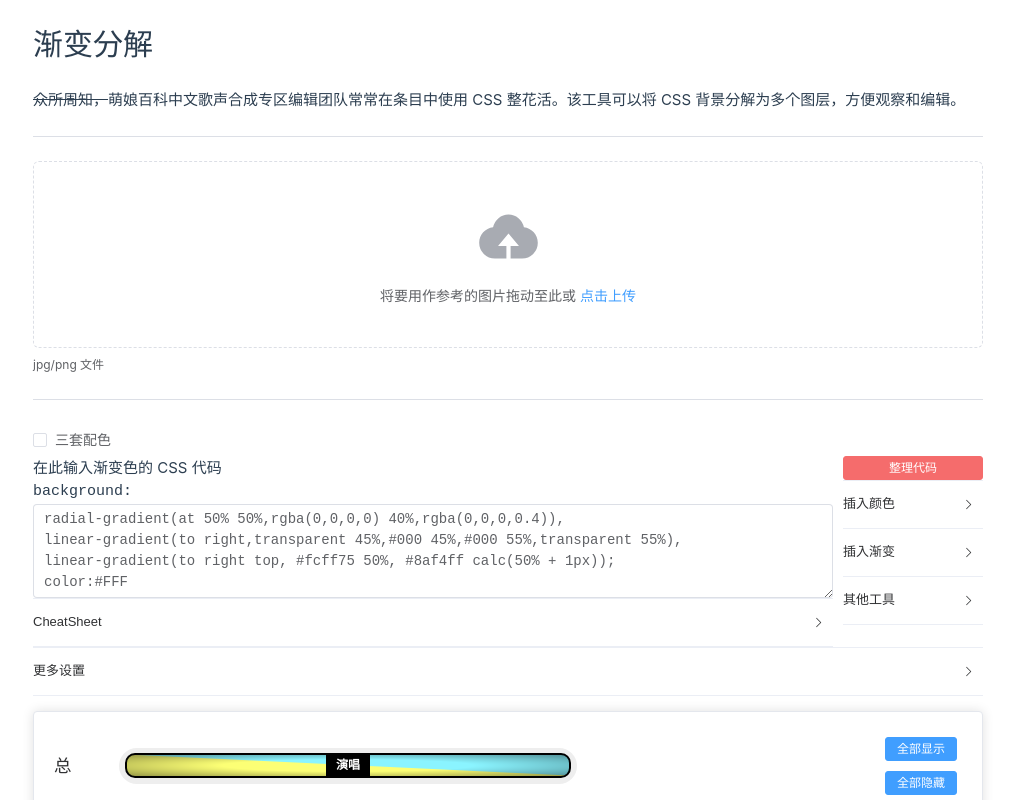
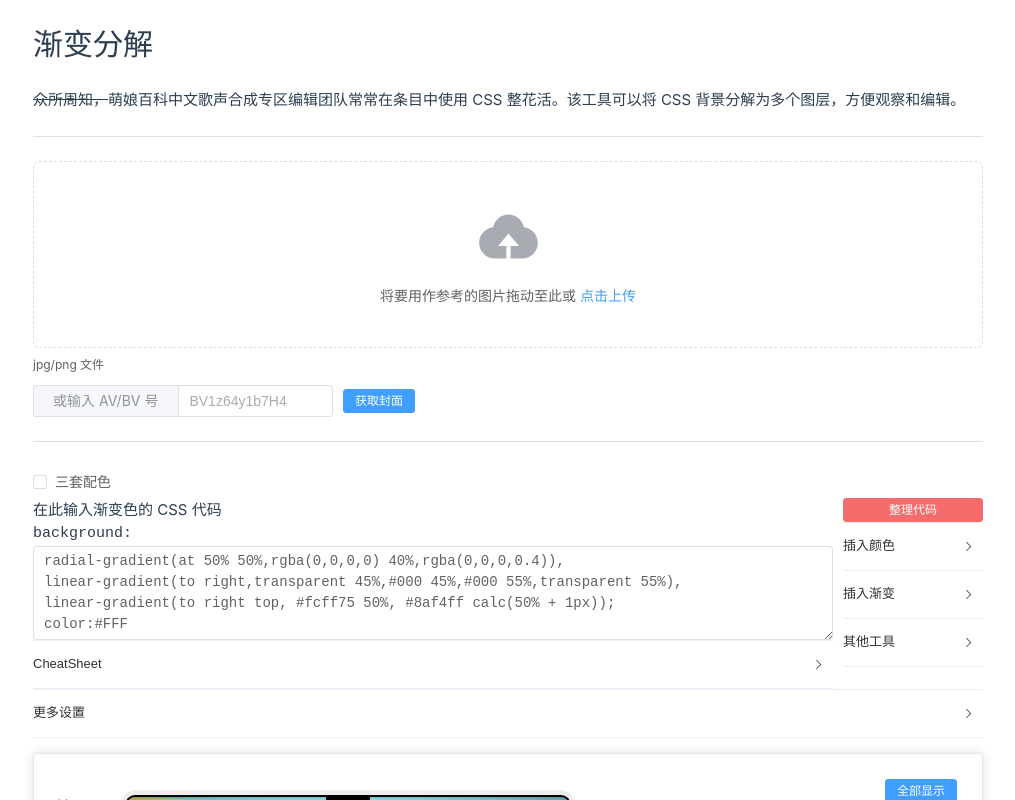
Before and after one commit to Wallbreaker5th/gradient-decomposition, a Vue app: page / in a window 1280 px wide. Shown: the top 800 px of the page, without its empty margins (132-1147 px from the left). Built offline with nearby package versions, Linux system fonts and the light colour scheme.

Commit message:
从 B 站获取封面

```diff
--- a/src/components/ReferencePicture.vue
+++ b/src/components/ReferencePicture.vue
@@ -17,6 +17,7 @@ export default {
       rgb2rgba: rgb2rgba,
       hoverColorSmall: [0, 0, 0],
       hoverColorLarge: [0, 0, 0],
+      avbvId: '',
     };
   },
   computed: {
@@ -129,6 +130,63 @@ export default {
         this.addColor(this.hoverColorLarge);
       }
     },
+    async fetchImageFromAvbv() {
+      try {
+        const avbv = this.avbvId.trim();
+        if (!avbv) {
+          this.$message.error('请输入正确的 AV 号或 BV 号');
+          return;
+        }
+        const parsedAvbv = avbv.toLowerCase().startsWith('av') ? avbv.slice(2) : avbv;
+
+        // Fetch video info
+        const response = await fetch(`/api/x/web-interface/view?${parsedAvbv.startsWith('BV') ? 'bvid' : 'aid'}=${parsedAvbv}`, {
+          headers: {
+            'User-Agent': 'Mozilla/5.0 (Windows NT 10.0; Win64; x64) AppleWebKit/537.36 (KHTML, like Gecko) Chrome/91.0.4472.124 Safari/537.36'
+          }
+        });
+        const data = await response.json();
+
+        if (data.code !== 0) {
+          this.$message.error('获取视频信息失败：' + data.message);
+          return;
+        }
+
+        const coverUrl = data.data.pic;
+        const coverUrlProxy = coverUrl.replace(/^https?:\/\i(\d)\.hdslb\.com/, '/i$1hdslb')
+        const imageResponse = await fetch(coverUrlProxy, {
+          headers: {
+            'User-Agent': 'Mozilla/5.0 (Windows NT 10.0; Win64; x64) AppleWebKit/537.36 (KHTML, like Gecko) Chrome/128.0.0.0 Safari/537.36 Edg/128.0.0.0',
+          },
+          referrer: "",
+          origin: "",
+        });
+
+        if (!imageResponse.ok) {
+          console.log(imageResponse)
+          throw new Error(`HTTP error! status: ${imageResponse.status}`);
+        }
+
+        const blob = await imageResponse.blob();
+        const reader = new FileReader();
+        reader.onload = (e) => {
+          this.imageData = e.target.result;
+          this.uploaded = true;
+        };
+        reader.readAsDataURL(blob);
+      } catch (error) {
+        console.error('Error fetching image:', error);
+        this.$message.error('获取封面图片失败');
+      }
+    },
+    downloadImage() {
+      const link = document.createElement('a');
+      link.href = this.imageData;
+      link.download = '封面.png';
+      document.body.appendChild(link);
+      link.click();
+      document.body.removeChild(link);
+    },
   },
 }
 </script>
@@ -152,6 +210,7 @@ export default {
             :style="{ backgroundColor: `rgb(${hoverColorLarge[0]}, ${hoverColorLarge[1]}, ${hoverColorLarge[2]})`, width: '50%', height: '100%' }">
           </div>
         </div>
+        <el-button type="success" @click="downloadImage" class="button">下载图片</el-button>
         <el-button type="danger" @click="uploaded = false; palette = []" class="button">清除图片</el-button>
         <el-button type="primary" @click="getColorPalette" class="button">提取色卡</el-button>
       </div>
@@ -185,7 +244,8 @@ export default {
         </table>
       </div>
     </div>
-    <el-upload class="upload-demo" drag :show-file-list="false" :auto-upload="false" :on-change="handleUpload" v-else>
+    <div v-else>
+      <el-upload class="upload-demo" drag :show-file-list="false" :auto-upload="false" :on-change="handleUpload">
         <el-icon class="el-icon--upload"><upload-filled /></el-icon>
         <div class="el-upload__text">
           将要用作参考的图片拖动至此或 <em>点击上传</em>
@@ -196,6 +256,13 @@ export default {
           </div>
         </template>
       </el-upload>
+      <div style="display: flex; flex-direction: row; align-items: center; justify-content: left; margin-top: 10px;">
+        <el-input v-model="avbvId" placeholder="BV1z64y1b7H4" style="width: 300px; margin-right: 10px;">
+          <template #prepend>或输入 AV/BV 号</template>
+        </el-input>
+        <el-button type="primary" @click="fetchImageFromAvbv" size="small">获取封面</el-button>
+      </div>
+    </div>
   </div>
 </template>
 <style scoped>
--- a/vite.config.js
+++ b/vite.config.js
@@ -12,5 +12,29 @@ export default defineConfig({
     alias: {
       '@': fileURLToPath(new URL('./src', import.meta.url))
     }
+  },
+  server: {
+    proxy: {
+      '/api': {
+        target: 'https://api.bilibili.com',
+        changeOrigin: true,
+        rewrite: (path) => path.replace(/^\/api/, '')
+      },
+      "/i0hdslb": {
+        target: "https://i0.hdslb.com",
+        changeOrigin: true,
+        rewrite: (path) => path.replace(/^\/i0hdslb/, ''),
+      },
+      "/i1hdslb": {
+        target: "https://i1.hdslb.com",
+        changeOrigin: true,
+        rewrite: (path) => path.replace(/^\/i1hdslb/, ''),
+      },
+      "/i2hdslb": {
+        target: "https://i2.hdslb.com",
+        changeOrigin: true,
+        rewrite: (path) => path.replace(/^\/i2hdslb/, ''),
+      }
+    }
   }
 })
```
Lines whose indentation alone changed are shown as unchanged.
